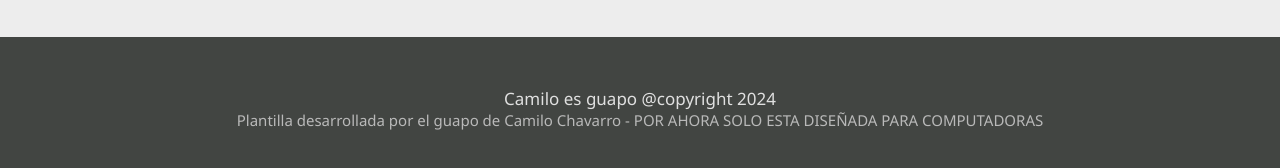
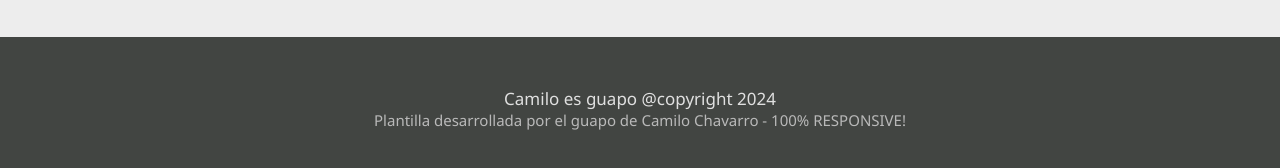
Before and after one commit to chavarro1234/2-Corintios-5-17-20, a plain HTML site: page index.html in a window 1280 px wide. Shown: the part 1897-2065 px from the top of the page. Drawn offline with Linux system fonts and the light colour scheme.

Commit message:
Update index.html

```diff
--- a/index.html
+++ b/index.html
@@ -104,7 +104,7 @@
 </div>
 <footer>
     <span class="autor">Camilo es guapo @copyright 2024</span>
-    <span class="descripcion">Plantilla desarrollada por el guapo de Camilo Chavarro - POR AHORA SOLO ESTA DISEÑADA PARA COMPUTADORAS</span>
+    <span class="descripcion">Plantilla desarrollada por el guapo de Camilo Chavarro - 100% RESPONSIVE!</span>
 </footer>
 
 
```
